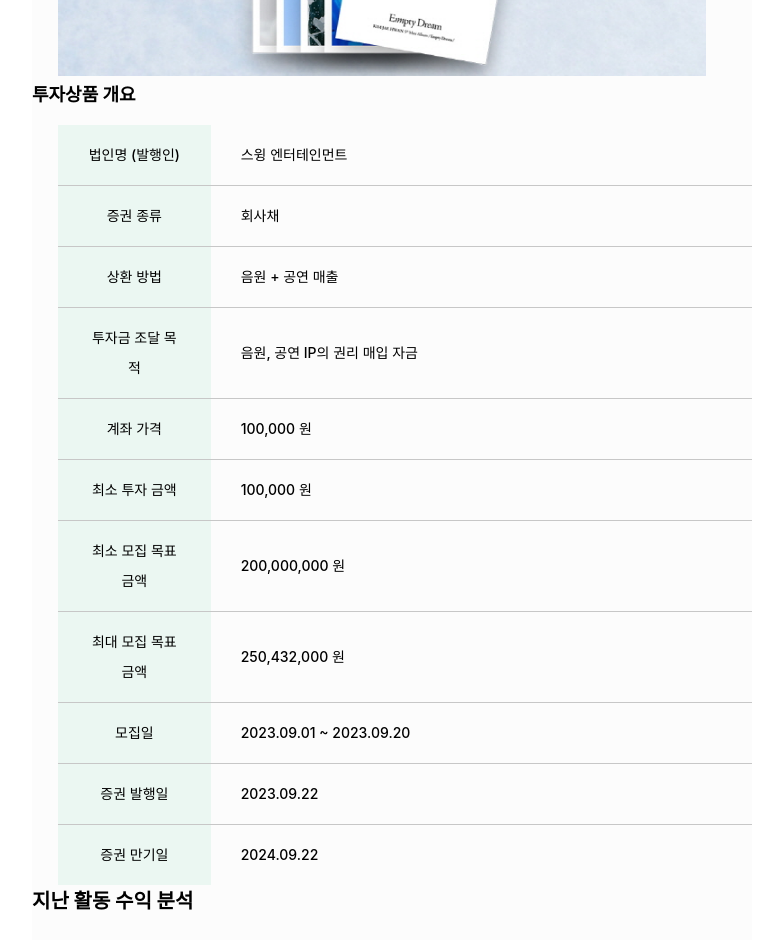
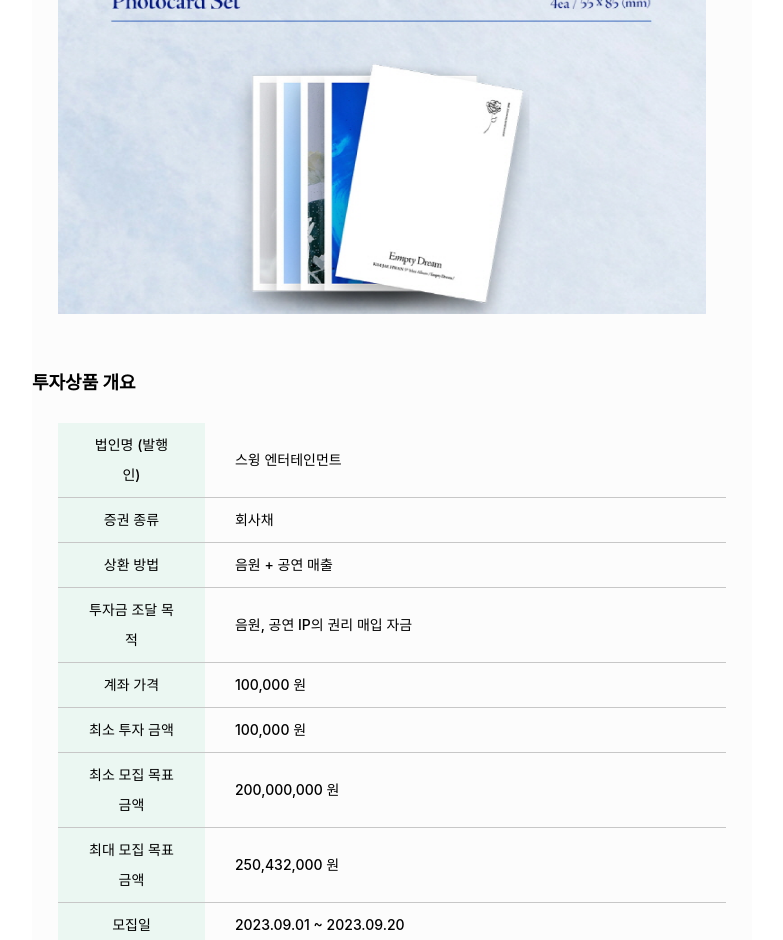
Before and after one commit to soun997/blooming, a React (Vite) app in the folder client/: page /test in a window 1280 px wide. Shown: the part 1860-2800 px from the top of the page, without its empty margins (248-1031 px from the left). Built offline with nearby package versions, Linux system fonts and the light colour scheme; a web font is replaced by a local one.

Commit message:
feat: 활동상세페이지 구조/디자인 완료

```diff
--- a/client/src/components/fundingDetail/Funding.tsx
+++ b/client/src/components/fundingDetail/Funding.tsx
@@ -118,8 +118,11 @@ const FundingBox = styled.div`
   display: flex;
 
   .album_img {
+    margin-right: 53px;
+    align-self: center;
     width: 35%;
-    margin-right: 53px;
+    height: 100%;
+    object-fit: cover;
   }
 `;
 
--- a/client/src/components/fundingDetail/FundingDetail.tsx
+++ b/client/src/components/fundingDetail/FundingDetail.tsx
@@ -116,12 +116,6 @@ const MainPage = () => {
           </button>
         </ButtonBox>
       </TabBox>
-      <br />
-      <br />
-      <br />
-      <br />
-      <br />
-      <br />
       <DetailBox>
         <AlbumInfoBox ref={albumInfoRef}>
           <div className="detail_title">앨범 정보</div>
@@ -259,26 +253,44 @@ const MainPage = () => {
             </RevenueBarBox>
 
             <AlbumListBox>
+              <Swiper
+                slidesPerView={3}
+                spaceBetween={15}
+                pagination={{
+                  clickable: true,
+                }}
+                modules={[Pagination]}
+                className="mySwiper"
+              >
+                <SwiperSlide className="swiper-slide">
                   <img
                     src="src/assets/images/sub_album_img1.png"
                     alt="서브 앨범 이미지 1"
                     className="album_list_img"
                   />
+                </SwiperSlide>
+                <SwiperSlide className="swiper-slide">
                   <img
                     src="src/assets/images/sub_album_img2.png"
                     alt="서브 앨범 이미지 2"
                     className="album_list_img"
                   />
+                </SwiperSlide>
+                <SwiperSlide className="swiper-slide">
                   <img
                     src="src/assets/images/sub_album_img3.png"
                     alt="서브 앨범 이미지 3"
                     className="album_list_img"
                   />
+                </SwiperSlide>
+                <SwiperSlide className="swiper-slide">
                   <img
                     src="src/assets/images/sub_album_img4.png"
                     alt="서브 앨범 이미지 4"
                     className="album_list_img"
                   />
+                </SwiperSlide>
+              </Swiper>
             </AlbumListBox>
 
             <RevenueBarInfoBox>
@@ -539,7 +551,7 @@ const NumberBox = styled.div`
 const InvestmentInfo = styled.div`
   display: flex;
   flex-direction: row;
-  margin-bottom: 26px;
+  margin: 0 26px 26px;
 `;
 
 const InvestmentInfoBox = styled.div``;
@@ -547,7 +559,7 @@ const InvestmentInfoBox = styled.div``;
 // 아티스트 포트폴리오
 
 const Portfolio = styled.div`
-  margin-bottom: 30px;
+  margin: 0 26px 30px;
 
   .portfolio_title {
     color: var(--Main, #3061b9);
@@ -571,6 +583,7 @@ const PortfolioBox = styled.div``;
 
 // 기타 활동
 const BroadPosterBox = styled.div`
+  margin: 0 26px;
   display: flex;
   /* flex-wrap: wrap; */
   overflow: hidden;
@@ -597,6 +610,7 @@ const BroadPosterBox = styled.div`
 `;
 
 const ActionVideoBox = styled.div`
+  margin: 0 26px;
   display: flex;
   flex-wrap: wrap;
   overflow: hidden;
@@ -678,8 +692,27 @@ const RevenueBarBox = styled.div`
 
 const AlbumListBox = styled.div`
   display: flex;
-  object-fit: cover;
+  flex-wrap: wrap;
+  overflow: hidden;
+  justify-content: space-around;
+  align-items: center;
+  .swiper {
+    width: 100%;
+  }
+
+  .swiper-slide {
+    width: 40%;
+  }
+  .swiper-wrapper {
+    display: -webkit-inline-box;
+  }
+
   .album_list_img {
+    display: flex;
+    flex-direction: row;
+    /* width: 100%; */
+    /* height: 100%; */
+    /* object-fit: cover; */
     padding: 10px;
   }
 `;
@@ -691,14 +724,14 @@ const MainAlbumTextBox = styled.div`
   .main_album_title {
     font-size: 14px;
     font-weight: 600;
-    line-height: 25px;
+    /* line-height: 25px; */
   }
 
   .main_album_soldout {
     color: var(--Error, #e30f0f);
     font-size: 14px;
     font-weight: 600;
-    line-height: 25px;
+    /* line-height: 25px; */
     margin-right: 5px;
   }
 `;
@@ -712,14 +745,18 @@ const RevenueGraphBox = styled.div`
 `;
 
 const RevenueAlbumBox = styled.div`
+  .main_album_img {
     width: 100%;
     height: 100%;
     object-fit: cover;
+  }
 `;
 const RevenueBox = styled.div`
+  margin: 0 26px;
   display: grid;
-  grid-template-columns: repeat(2, 1fr);
-  grid-template-rows: 300px 25px 120px; /* 각 행의 높이를 개별적으로 설정 */
+  grid-template-columns: 2fr 3fr;
+  /* grid-template-rows: 300px 25px 120px;  */
+  grid-template-rows: auto auto auto;
   grid-gap: 15px;
 `;
 
@@ -734,7 +771,7 @@ const Tablecolumn2 = styled.td`
   font-size: 14px;
   font-weight: 500;
   line-height: 30px;
-  padding: 15px 30px;
+  padding: 7px 30px;
 `;
 const Tablecolumn1 = styled.th`
   font-size: 14px;
@@ -743,7 +780,7 @@ const Tablecolumn1 = styled.th`
   text-align: center;
   width: 22%;
   background-color: #ebf7f2;
-  padding: 15px 30px;
+  padding: 7px 30px;
 `;
 
 const TableContainer = styled.table`
@@ -752,7 +789,7 @@ const TableContainer = styled.table`
 `;
 
 const TableBox = styled.div`
-  margin-left: 26px;
+  margin: 0 26px;
 `;
 
 const ViewsBox = styled.div`
@@ -778,6 +815,10 @@ const TeaserVideoBox = styled.div`
 `;
 
 const AlbumInfoBox = styled.div`
+  .detail_title {
+    margin-top: 40px !important;
+  }
+
   .detail_text {
     margin: 0 26px;
   }
@@ -801,13 +842,13 @@ const DetailBox = styled.div`
     font-size: 18px;
     font-weight: 700;
     line-height: 30px;
-    margin-bottom: 15px;
+    margin: 50px 0 25px;
   }
 
   .detail_title {
     font-size: 20px;
     font-weight: 700;
-    margin-bottom: 36px;
+    margin: 100px 0 36px;
   }
 `;
 const ButtonBox = styled.div`
@@ -817,9 +858,9 @@ const ButtonBox = styled.div`
 const TabBox = styled.div`
   padding-top: 10px;
   z-index: 999;
-  position: fixed;
+  position: sticky;
   top: 30px;
-  /* 반응형 나중에 수정 */
+
   width: 960px;
   height: auto;
 
@@ -847,18 +888,20 @@ const TabBox = styled.div`
 
 const FundingDetailBox = styled.div`
   .funding_detail {
+    top: 0px;
+    width: 960px;
+    height: auto;
+    position: sticky;
     z-index: 999;
-    position: fixed;
     background-color: #fcfcfc;
     display: block;
-    width: 960px;
 
     font-size: 25px;
     font-style: normal;
     font-weight: 700;
     line-height: normal;
     color: #000000;
-    margin-bottom: 70px;
+    padding-bottom: 10px;
   }
 `;
 
--- a/client/src/pages/ActiveDetail.tsx
+++ b/client/src/pages/ActiveDetail.tsx
@@ -1,8 +1,24 @@
 import React from 'react';
 import ArtistInfo from '@components/fundingDetail/ArtistInfo';
+import Funding from '@components/fundingDetail/Funding';
+import FundingDetail from '@components/fundingDetail/FundingDetail';
 
 const MainPage = () => {
-  return <ArtistInfo></ArtistInfo>;
+  return (
+    <>
+      <br />
+      <br />
+      <ArtistInfo></ArtistInfo>
+      <br />
+      <br />
+      <Funding></Funding>
+      <br />
+      <br />
+      <FundingDetail></FundingDetail>
+      <br />
+      <br />
+    </>
+  );
 };
 
 export default MainPage;
--- a/client/src/router/Router.tsx
+++ b/client/src/router/Router.tsx
@@ -1,12 +1,14 @@
 import { BrowserRouter, Route, Routes } from 'react-router-dom';
 import MainPage from '../pages/MainPage';
 import Test from '../components/fundingDetail/FundingDetail';
+import ActiveDetail from '@pages/ActiveDetail';
 
 export default function Router() {
   return (
     <BrowserRouter>
       <Routes>
         <Route path="/" element={<MainPage />}></Route>
+        <Route path="/activedetail" element={<ActiveDetail />}></Route>
         <Route path="/test" element={<Test />}></Route>
       </Routes>
     </BrowserRouter>
```
Lines whose indentation alone changed are shown as unchanged.
